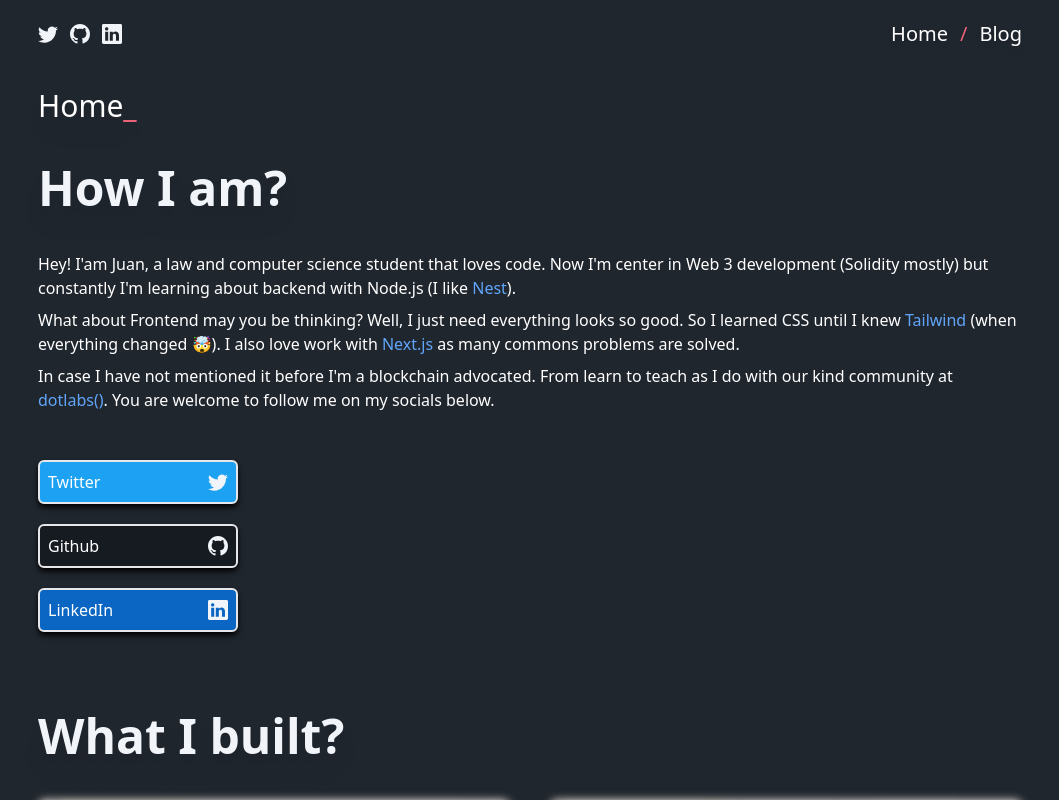
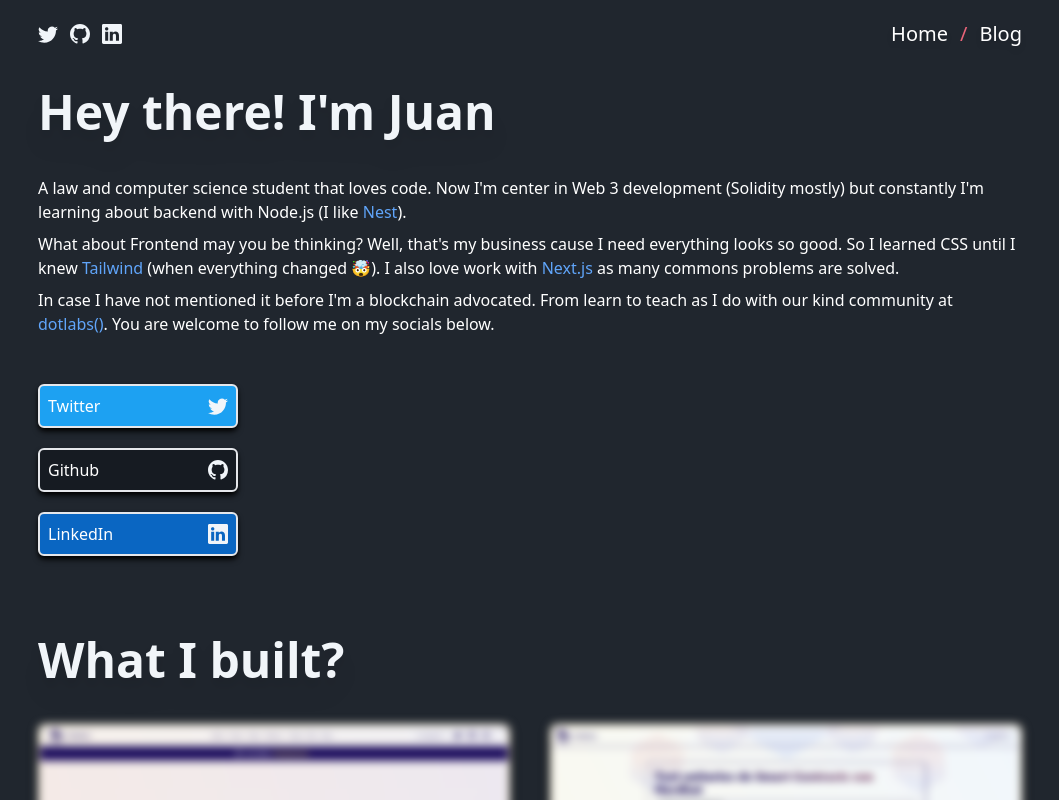
Before and after one commit to Cocodrilette/blog, a Next.js app: page / in a window 1280 px wide. Shown: the top 800 px of the page, without its empty margins (110-1169 px from the left). Built offline with nearby package versions, Linux system fonts and the light colour scheme.

Commit message:
styles updated

```diff
--- a/src/components/about/BuiltByMe.tsx
+++ b/src/components/about/BuiltByMe.tsx
@@ -2,7 +2,7 @@
 
 export default function BuiltByMe() {
   return (
-    <div className="my-10">
+    <div className="mb-20">
       <h2 className="md:text-5xl text-3xl drop-shadow-xl mb-10 font-extrabold text-slate-100">
         What I built?
       </h2>
--- a/src/components/about/HowIAm.tsx
+++ b/src/components/about/HowIAm.tsx
@@ -3,21 +3,21 @@
 
 export default function HowIAm() {
   return (
-    <div className="my-10">
+    <div className="mb-20">
       <h2 className="md:text-5xl text-3xl drop-shadow-xl mb-10 font-extrabold text-slate-100">
-        How I am?
+        Hey there! I&apos;m Juan
       </h2>
       <div className="flex flex-col gap-2">
         <p>
-          Hey! I&apos;am Juan, a law and computer science student that loves
-          code. Now I&apos;m center in Web 3 development (Solidity mostly) but
-          constantly I&apos;m learning about backend with Node.js (I like{" "}
+          A law and computer science student that loves code. Now I&apos;m
+          center in Web 3 development (Solidity mostly) but constantly I&apos;m
+          learning about backend with Node.js (I like{" "}
           <ExternalLink content="Nest" href="https://docs.nestjs.com/" />
           ).
         </p>
         <p>
-          What about Frontend may you be thinking? Well, I just need everything
-          looks so good. So I learned CSS until I knew{" "}
+          What about Frontend may you be thinking? Well, that&apos;s my business
+          cause I need everything looks so good. So I learned CSS until I knew{" "}
           <ExternalLink content="Tailwind" href="https://tailwindcss.com/" />{" "}
           (when everything changed 🤯). I also love work with{" "}
           <ExternalLink content="Next.js" href="https://nextjs.org/" /> as many
--- a/src/components/commons/Nav.tsx
+++ b/src/components/commons/Nav.tsx
@@ -1,10 +1,11 @@
 import HeaderLink from "@app/components/links/HeaderLink";
 import { NavOptions } from "@app/types/components";
 import SocialsIcons from "./socials/SocialsIcons";
+import Container5xl from "./Container5xl";
 
 export default function Nav() {
   return (
-    <nav className="flex max-w-5xl mx-auto md:text-xl  p-5 gap-5 justify-between w-screen">
+    <nav className="flex max-w-5xl mx-auto text-xl p-5 gap-5 justify-between w-full">
       <SocialsIcons />
       <div className="flex gap-3">
         <HeaderLink href={NavOptions.Home} content="Home" />
--- a/src/components/commons/socials/SocialsIcons.tsx
+++ b/src/components/commons/socials/SocialsIcons.tsx
@@ -2,7 +2,7 @@
 
 export default function SocialsIcons() {
   return (
-    <div className="flex gap-3 items-center">
+    <div className="flex lg:gap-3 gap-5 items-center">
       <a
         href="https://twitter.com/cocodrilette"
         target="_blank"
--- a/src/pages/index.tsx
+++ b/src/pages/index.tsx
@@ -1,5 +1,4 @@
 import Layout from "@app/components/Layout";
-import PageTitle from "@app/components/text/MainPageTitle";
 import Container5xl from "@app/components/commons/Container5xl";
 import BuiltByMe from "@app/components/about/BuiltByMe";
 import HowIAm from "@app/components/about/HowIAm";
@@ -11,7 +10,6 @@
       headDescription="A space dedicated to talk about tech, law, blockchain a more."
     >
       <Container5xl>
-        <PageTitle content="Home" />
         <HowIAm />
         <BuiltByMe />
       </Container5xl>
```
